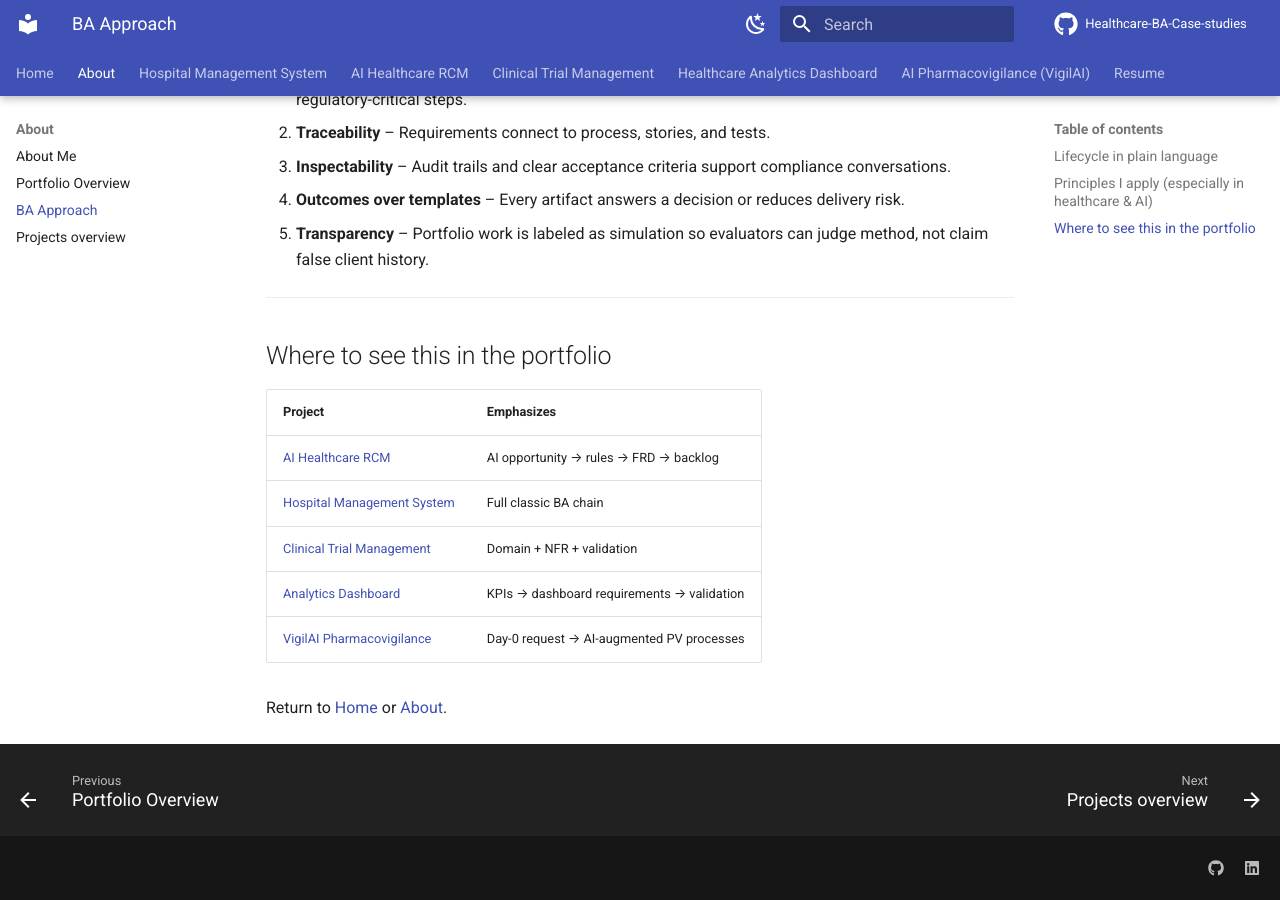
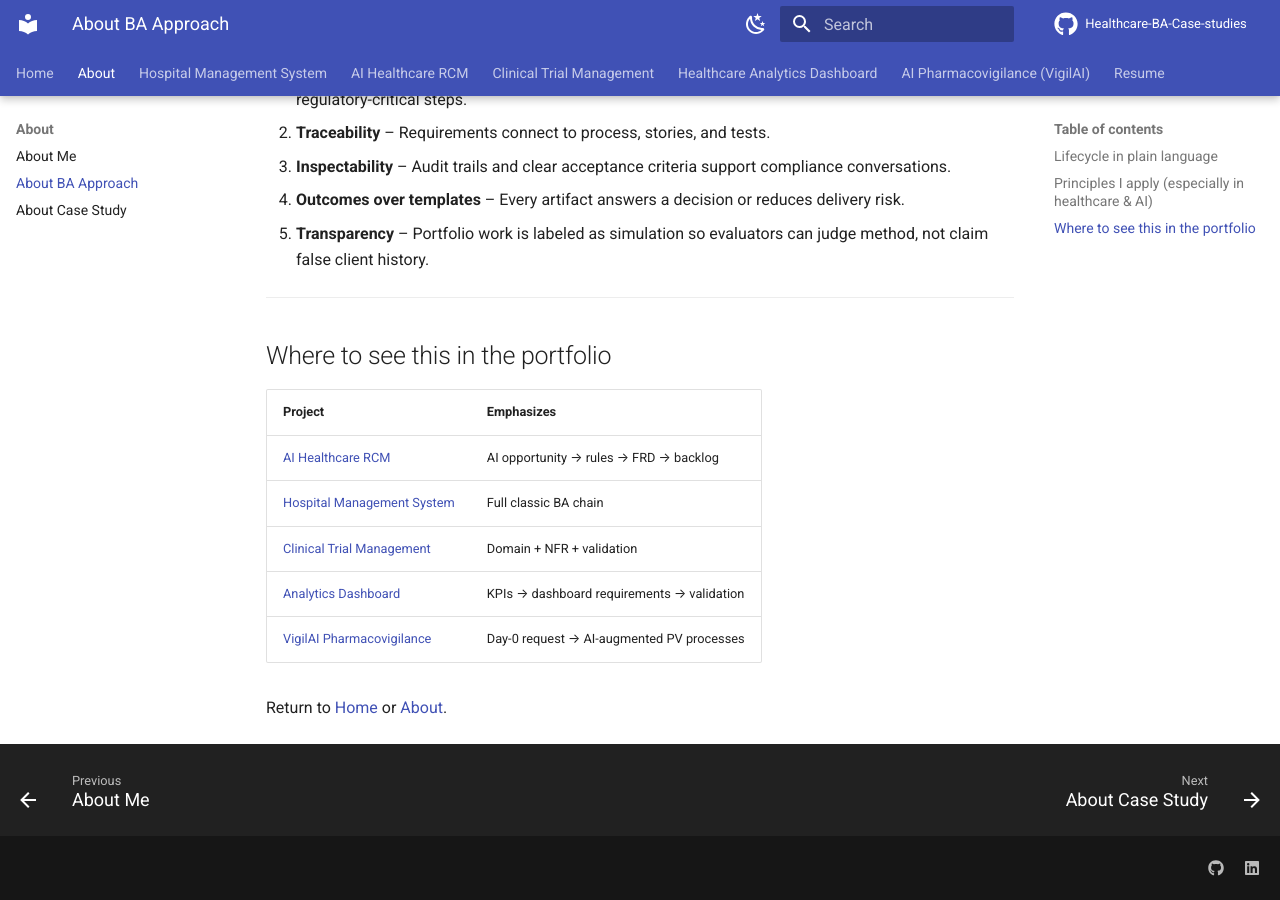
Before and after one commit to tsrajpurohit/healthcare-ba-ai-portfolio-, an MkDocs documentation site: the page built from docs/ba-approach.md, in a window 1280 px wide and 900 px high, scrolled down 2681 px. Built offline with MkDocs 1.6.1 and Material for MkDocs 9.7.7, drawn with Linux system fonts in a browser that asks for light colours; comment, search, counter and statistics services are not loaded.

Commit message:
Update mkdocs.yml

```diff
--- a/mkdocs.yml
+++ b/mkdocs.yml
@@ -122,9 +122,9 @@ nav:
 
   - About:
       - About Me: about.md
-      - Portfolio Overview: overview.md
-      - BA Approach: ba-approach.md
-      - Projects overview: projects.md
+      #- Portfolio Overview: overview.md
+      - About BA Approach: ba-approach.md
+      - About Case Study: projects.md
   - Hospital Management System:
       - Overview: hms/index.md
       - 1. Project Overview:
```
